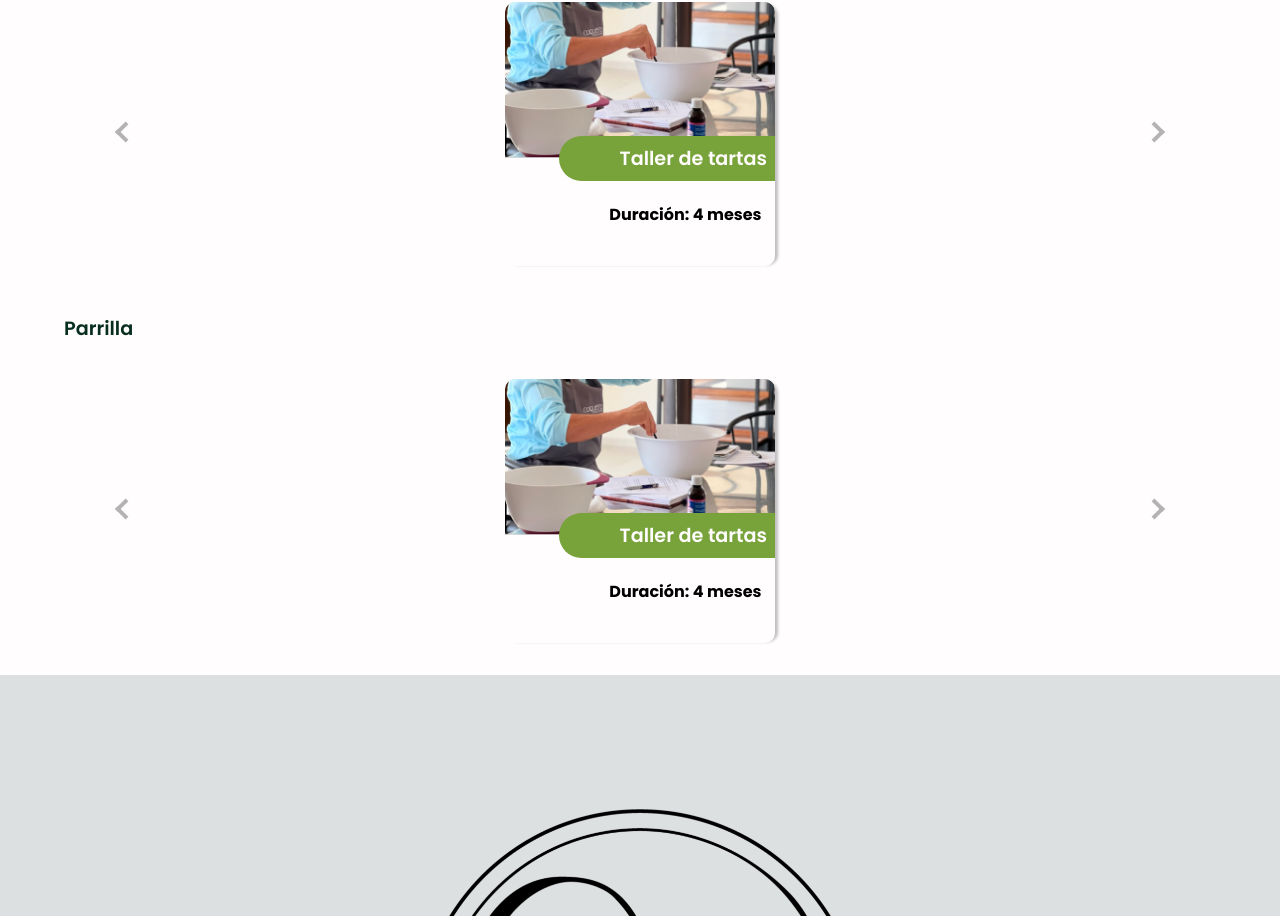
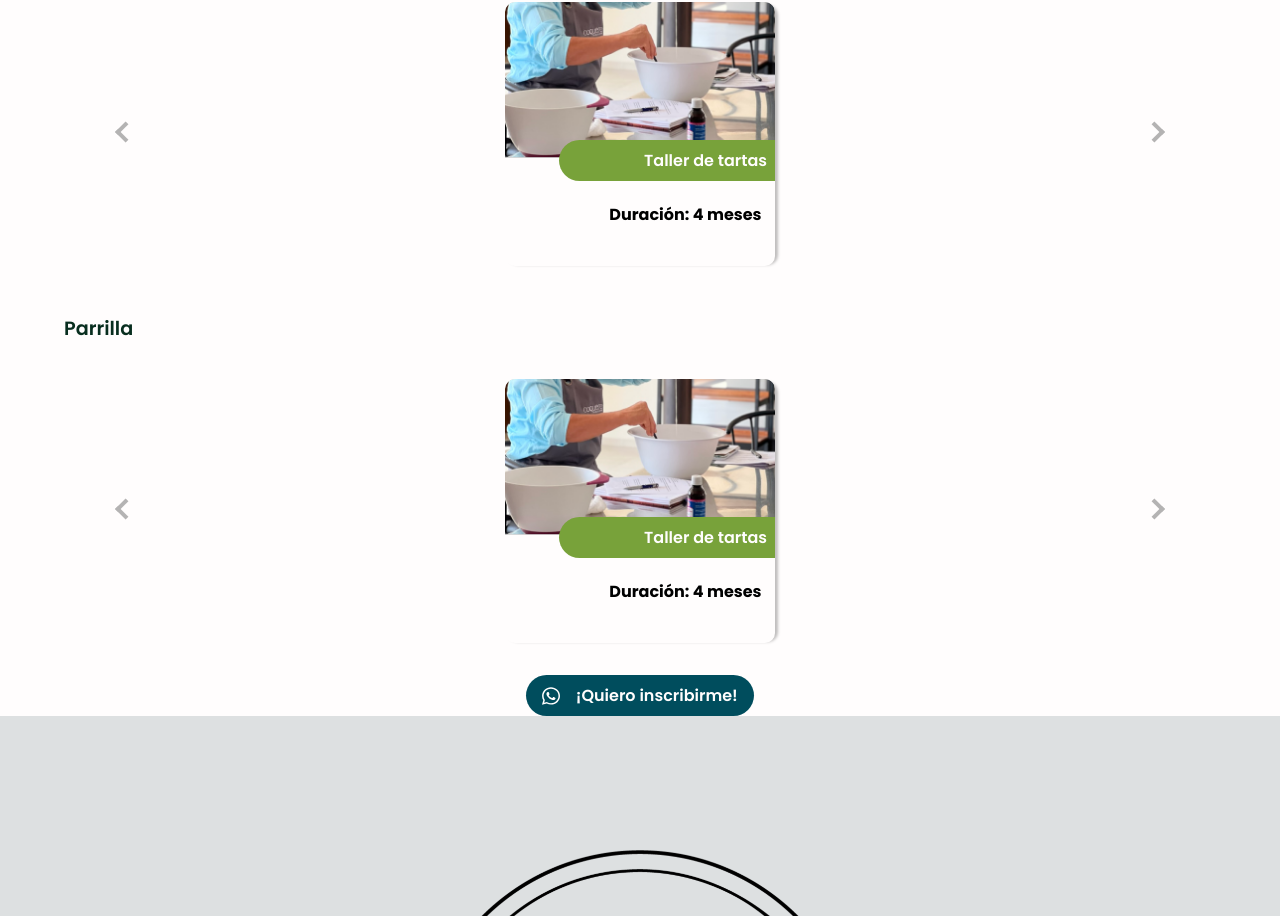
Before and after one commit to MarcosLabra/Coquere, a React (Create React App) app: page /talleres in a window 1280 px wide. Shown: the part 1414-2330 px from the top of the page. Built offline with nearby package versions, Linux system fonts and the light colour scheme.

Commit message:
correcciones por pedido de ux ui

```diff
--- a/src/components/cards/DiplomadosCard.js
+++ b/src/components/cards/DiplomadosCard.js
@@ -11,7 +11,7 @@ const DiplomadosCard = ({ img, titulo, duracion,url }) => {
             <div className="diplomados__card--descripcion">
                 <p className="diplomados__card--duracion">Duración: {duracion}</p>
                 <hr />
-                <Link to={url} className="diplomados__card--verMas">Ver más</Link>
+                <Link to={url} className="diplomados__card--verMas">Ver más información</Link>
             </div>
         </article>
     )
--- a/src/components/layout/DiplomadosDetalle.js
+++ b/src/components/layout/DiplomadosDetalle.js
@@ -1,6 +1,6 @@
 import React from 'react'
 
-export const DiplomadosDetalle = ({titulo, duracion, clases,duracionClase}) => {
+export const DiplomadosDetalle = ({ titulo, duracion, clases, duracionClase }) => {
     return (
         <div className='diplomadosDetalle'>
             <h3>{titulo}</h3>
@@ -9,13 +9,14 @@ export const DiplomadosDetalle = ({titulo, duracion, clases,duracionClase}) => {
                 <strong>Clases:</strong>
                 <ul>
                     {clases.map(clase => {
-                        return(
+                        return (
                             <li>{clase}</li>
                         )
-                        })
+                    })
                     }
                 </ul>
                 <p><span>Duración:</span> {duracion}, cada una de {duracionClase}</p>
+                <p>Pregunta por la disponibilidad de fecha más cercana para iniciar tu diplomado.</p>
             </div>
         </div>
     )
--- a/src/pages/Talleres.js
+++ b/src/pages/Talleres.js
@@ -1,4 +1,5 @@
 import { useEffect } from "react"
+import BotonWapp from "../components/layout/BotonWapp"
 import PortadaPaginas from "../components/layout/PortadaPaginas"
 import TalleresCarrousel from "./talleres/TalleresCarrousel"
 import TalleresTexto from "./talleres/TalleresTexto"
@@ -101,6 +102,7 @@ const Talleres = () => {
             {contenido.map((contenido) => {
                 return <TalleresCarrousel contenido={contenido} />
             })}
+            <BotonWapp texto={"¡Quiero inscribirme!"} url={"https://alvo.chat/4oD"} />
         </main>
     )
 }
--- a/src/styles/components/cards/diplomadosCard.scss
+++ b/src/styles/components/cards/diplomadosCard.scss
@@ -23,7 +23,7 @@
       padding: 0.5rem;
       font-family: $ff-poppins;
       font-weight: 600;
-      font-size: $fs-mdg;
+      font-size: $fs-md;
       color: $blanco;
     }
   }
@@ -39,7 +39,7 @@
     .diplomados__card--duracion {
       align-self: flex-start;
       font-family: $ff-poppins;
-      font-size: $fs-md;
+      font-size: $fs-sm;
       font-weight: bold;
       margin-left: 5%;
       margin-top: 10%;
--- a/src/styles/components/cards/diplomadosDestacadosCard.scss
+++ b/src/styles/components/cards/diplomadosDestacadosCard.scss
@@ -21,7 +21,7 @@
             padding: .5rem;
             font-family: $ff-poppins;
             font-weight: 600;
-            font-size: $fs-mdg;
+            font-size: $fs-md;
             color: $blanco;
         }
     }
--- a/src/styles/components/cards/talleresCard.scss
+++ b/src/styles/components/cards/talleresCard.scss
@@ -24,7 +24,7 @@
         padding: 0.5rem;
         font-family: $ff-poppins;
         font-weight: 600;
-        font-size: $fs-mdg;
+        font-size: $fs-md;
         color: $blanco;
       }
     }
--- a/src/styles/components/layout/diplomadosDetalle.scss
+++ b/src/styles/components/layout/diplomadosDetalle.scss
@@ -42,7 +42,7 @@
     }
 
     p {
-      margin-left: 5%;
+      margin:0 6%;
       margin-top: 1.5rem;
       margin-bottom: 0.5vw;
       font-family: $ff-inter;
--- a/src/styles/pages/talleres.scss
+++ b/src/styles/pages/talleres.scss
@@ -1,3 +1,6 @@
 .talleres{
     width:100vw;
+    .boton{
+        background-color: $turquesa-oscuro;
+      }
 }
```
